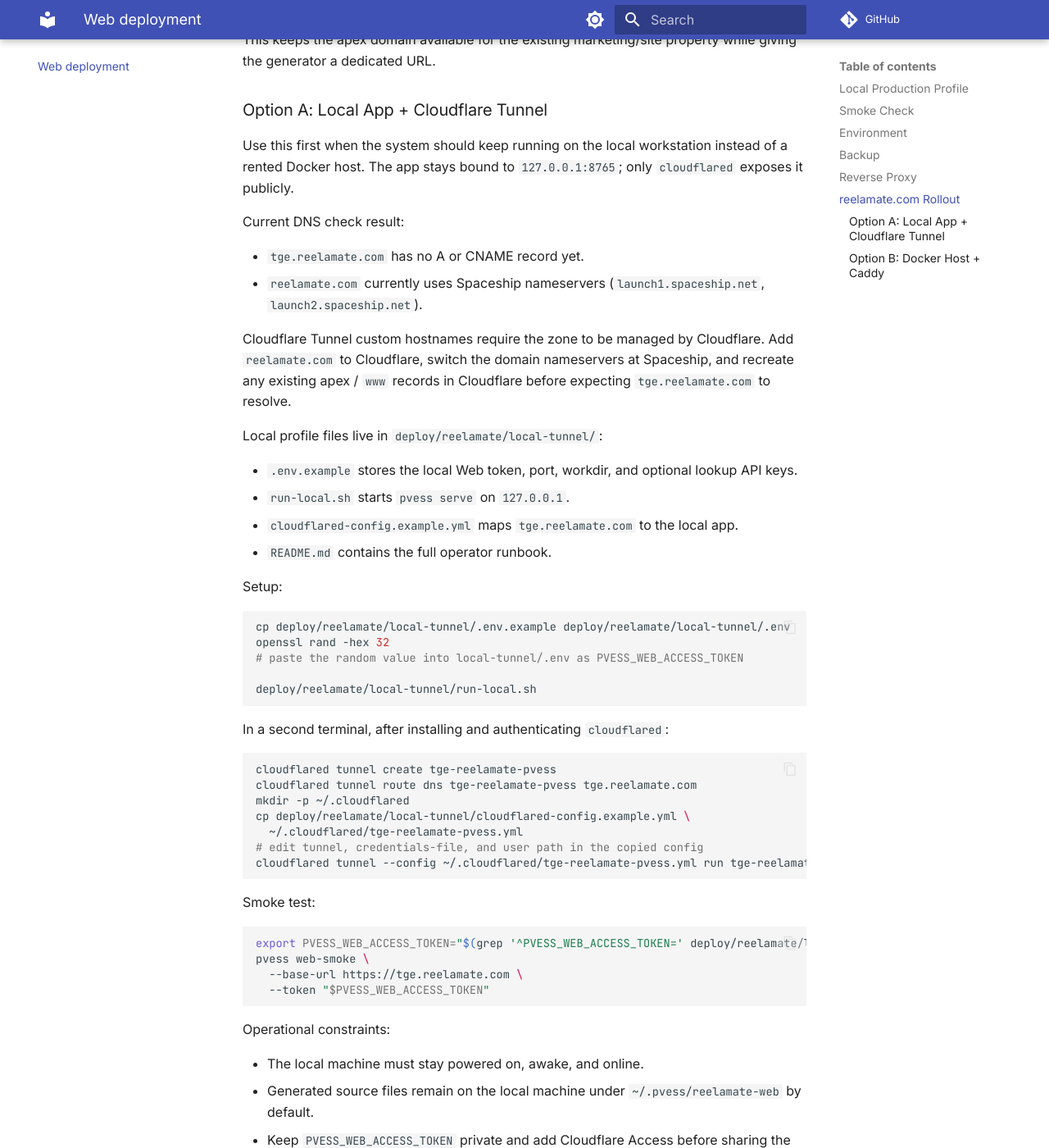
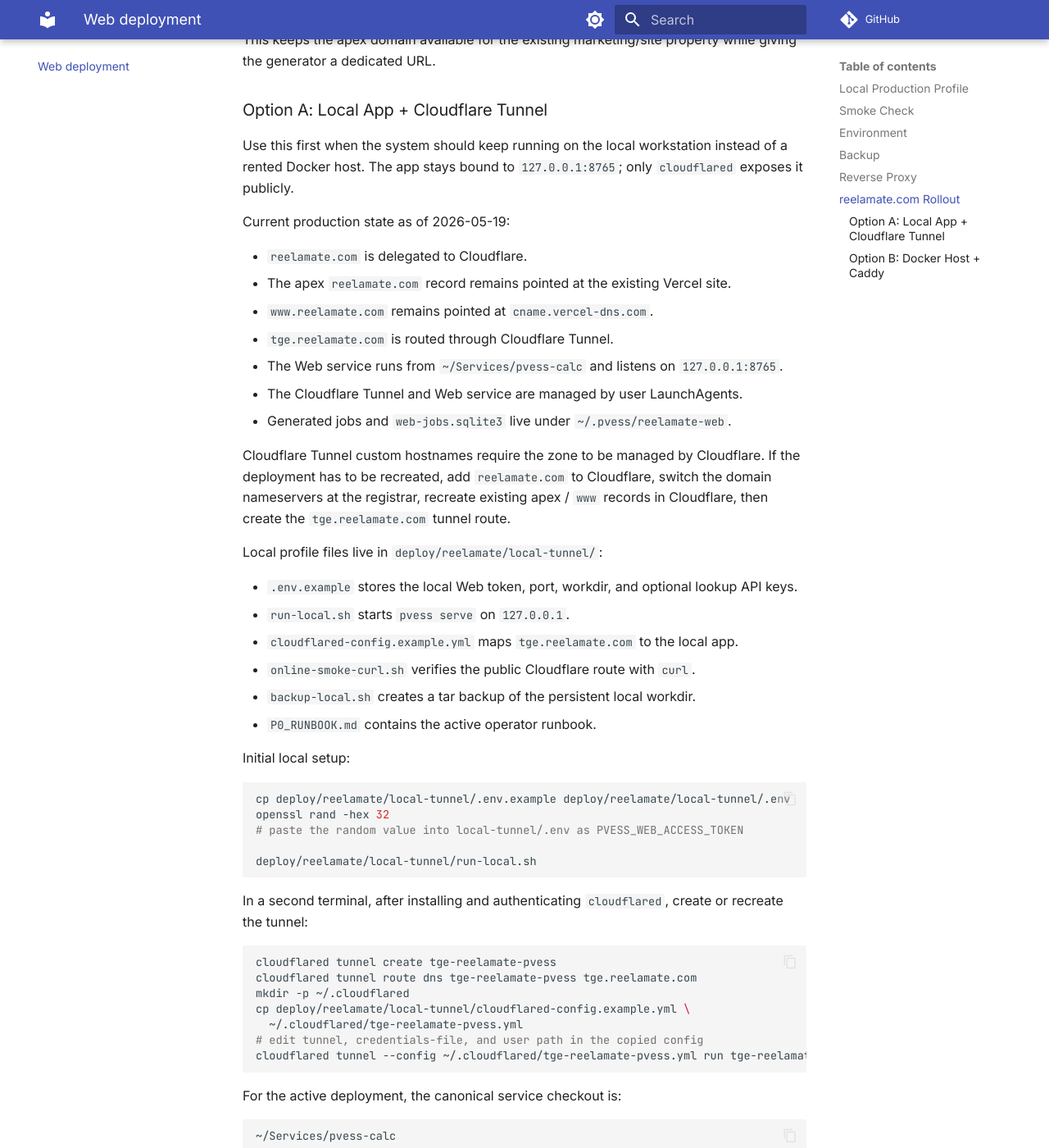
Before and after one commit to maxwu1978/pvess-calc, an MkDocs documentation site: the page built from docs/web-deployment.md, in a window 1280 px wide and 1400 px high, scrolled down 2835 px. Shown: the whole window at 82% size. Built offline with MkDocs 1.6.1 and Material for MkDocs 9.7.7, drawn with Linux system fonts in a browser that asks for light colours; comment, search, counter and statistics services are not loaded; some of the changed text lies outside the part shown.

Commit message:
stabilize reelamate tunnel operations

````diff
--- a/docs/web-deployment.md
+++ b/docs/web-deployment.md
@@ -111,16 +111,22 @@
 instead of a rented Docker host. The app stays bound to `127.0.0.1:8765`; only
 `cloudflared` exposes it publicly.
 
-Current DNS check result:
+Current production state as of 2026-05-19:
 
-- `tge.reelamate.com` has no A or CNAME record yet.
-- `reelamate.com` currently uses Spaceship nameservers
-  (`launch1.spaceship.net`, `launch2.spaceship.net`).
+- `reelamate.com` is delegated to Cloudflare.
+- The apex `reelamate.com` record remains pointed at the existing Vercel site.
+- `www.reelamate.com` remains pointed at `cname.vercel-dns.com`.
+- `tge.reelamate.com` is routed through Cloudflare Tunnel.
+- The Web service runs from `~/Services/pvess-calc` and listens on
+  `127.0.0.1:8765`.
+- The Cloudflare Tunnel and Web service are managed by user LaunchAgents.
+- Generated jobs and `web-jobs.sqlite3` live under `~/.pvess/reelamate-web`.
 
 Cloudflare Tunnel custom hostnames require the zone to be managed by
-Cloudflare. Add `reelamate.com` to Cloudflare, switch the domain nameservers at
-Spaceship, and recreate any existing apex / `www` records in Cloudflare before
-expecting `tge.reelamate.com` to resolve.
+Cloudflare. If the deployment has to be recreated, add `reelamate.com` to
+Cloudflare, switch the domain nameservers at the registrar, recreate existing
+apex / `www` records in Cloudflare, then create the `tge.reelamate.com` tunnel
+route.
 
 Local profile files live in `deploy/reelamate/local-tunnel/`:
 
@@ -128,9 +134,11 @@
   API keys.
 - `run-local.sh` starts `pvess serve` on `127.0.0.1`.
 - `cloudflared-config.example.yml` maps `tge.reelamate.com` to the local app.
-- `README.md` contains the full operator runbook.
+- `online-smoke-curl.sh` verifies the public Cloudflare route with `curl`.
+- `backup-local.sh` creates a tar backup of the persistent local workdir.
+- `P0_RUNBOOK.md` contains the active operator runbook.
 
-Setup:
+Initial local setup:
 
 ```bash
 cp deploy/reelamate/local-tunnel/.env.example deploy/reelamate/local-tunnel/.env
@@ -140,7 +148,8 @@
 deploy/reelamate/local-tunnel/run-local.sh
 ```
 
-In a second terminal, after installing and authenticating `cloudflared`:
+In a second terminal, after installing and authenticating `cloudflared`, create
+or recreate the tunnel:
 
 ```bash
 cloudflared tunnel create tge-reelamate-pvess
@@ -152,14 +161,26 @@
 cloudflared tunnel --config ~/.cloudflared/tge-reelamate-pvess.yml run tge-reelamate-pvess
 ```
 
-Smoke test:
+For the active deployment, the canonical service checkout is:
+
+```text
+~/Services/pvess-calc
+```
+
+Active smoke checks:
 
 ```bash
-export PVESS_WEB_ACCESS_TOKEN="$(grep '^PVESS_WEB_ACCESS_TOKEN=' deploy/reelamate/local-tunnel/.env | cut -d= -f2-)"
-pvess web-smoke \
-  --base-url https://tge.reelamate.com \
-  --token "$PVESS_WEB_ACCESS_TOKEN"
+~/Services/pvess-calc/venv/bin/pvess web-smoke \
+  --base-url http://127.0.0.1:8765 \
+  --token "$PVESS_WEB_ACCESS_TOKEN" \
+  --skip-generate
+
+~/Services/pvess-calc/deploy/reelamate/local-tunnel/online-smoke-curl.sh
 ```
+
+Use the curl-based public smoke for `https://tge.reelamate.com`, because
+Cloudflare may reject Python urllib clients with Error 1010 browser-signature
+checks.
 
 Operational constraints:
 
@@ -168,6 +189,8 @@
   `~/.pvess/reelamate-web` by default.
 - Keep `PVESS_WEB_ACCESS_TOKEN` private and add Cloudflare Access before
   sharing the URL outside the internal team.
+- Rotate registrar and Cloudflare API tokens after setup if they were created
+  for one-time provisioning.
 
 Cloudflare references: locally managed tunnel creation, DNS route creation, and
 ingress config are documented at
````
Also changed, not shown: CHANGELOG.md (+16 -0 lines), ROADMAP.md (+31 -1 lines), deploy/reelamate/local-tunnel/P0_RUNBOOK.md (added, +122 -0 lines), deploy/reelamate/local-tunnel/README.md (+34 -11 lines), 2 other files.
